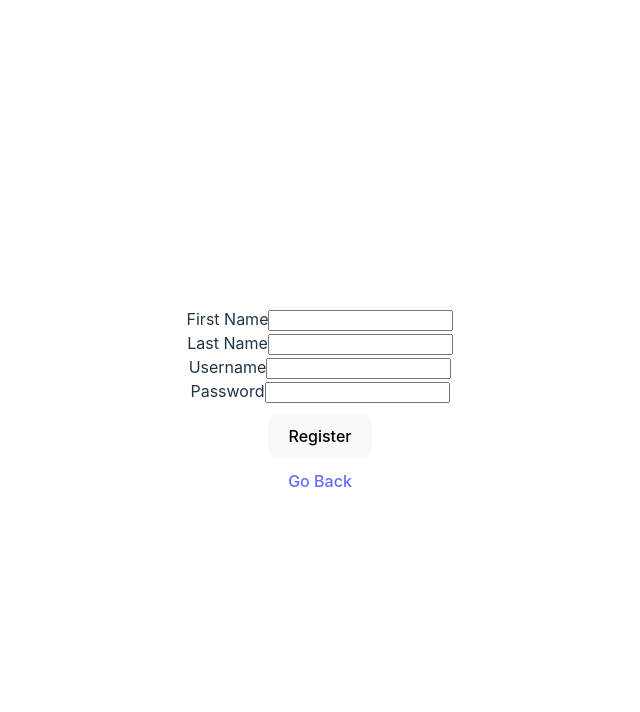
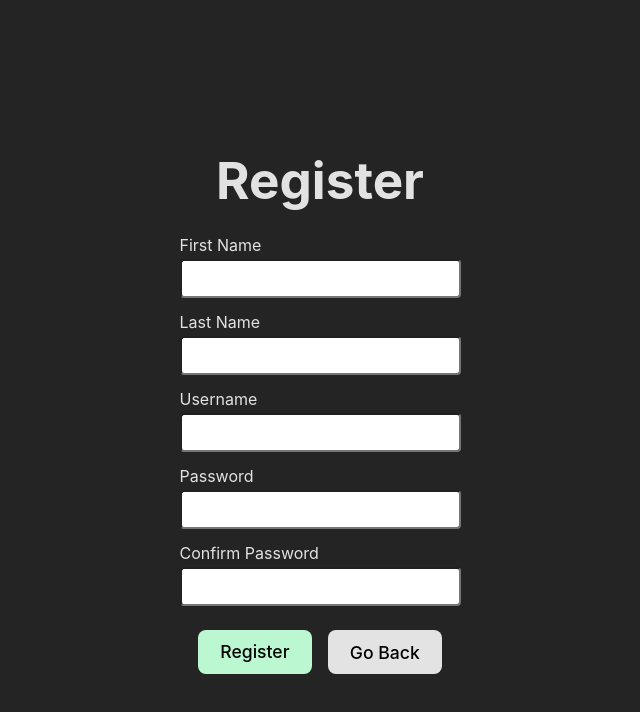
Before and after one commit to hwhuang27/yomi-client, a React (Vite) app: page /register in a window 1280 px wide. Shown: the top 712 px of the page, without its empty margins (320-960 px from the left). Built offline with nearby package versions, Linux system fonts and the light colour scheme.

Commit message:
Create login & register views

```diff
--- a/src/App.css
+++ b/src/App.css
@@ -5,25 +5,38 @@
   text-align: center;
 }
 
-.logo {
-  height: 6em;
-  padding: 1.5em;
-  will-change: filter;
-  transition: filter 300ms;
+h1{
+  margin-bottom: 12px;
 }
-.logo:hover {
-  filter: drop-shadow(0 0 2em #646cffaa);
+
+.form-content{
+  display: flex;
+  flex-direction: column;
 }
-.logo.react:hover {
-  filter: drop-shadow(0 0 2em #61dafbaa);
+
+label {
+  text-align: left;
+  margin: 12px 0 2px;
+}
+
+input{
+  font-size: 20px;
+  padding: 6px;
+  border-radius: 4px;
+}
+
+.btn-group{
+  margin-top: 16px;
 }
 
 .button {
   margin: 8px;
+  color: black;
+  background-color: rgba(255, 255, 255, 0.87);
   border-radius: 8px;
   border: 1px solid transparent;
   padding: 0.6em 1.2em;
-  font-size: 1em;
+  font-size: 1.1em;
   font-weight: 500;
   font-family: inherit;
   cursor: pointer;
@@ -38,26 +51,3 @@
 .button:focus-visible {
   outline: 4px auto -webkit-focus-ring-color;
 }
-
-@keyframes logo-spin {
-  from {
-    transform: rotate(0deg);
-  }
-  to {
-    transform: rotate(360deg);
-  }
-}
-
-@media (prefers-reduced-motion: no-preference) {
-  a:nth-of-type(2) .logo {
-    animation: logo-spin infinite 20s linear;
-  }
-}
-
-.card {
-  padding: 2em;
-}
-
-.read-the-docs {
-  color: #888;
-}
--- a/src/Login.jsx
+++ b/src/Login.jsx
@@ -1,22 +1,23 @@
 import { Link } from "react-router-dom";
-import './App.css'
 
 
 const Login = () => {
     return (
     <form action="/api/login" method="POST">
-        <div>
+        <h1>Login</h1>
+
+        <div className="form-content">
             <label for="username">Username</label>
             <input name="username" id="username" />
-        </div>
-        <div>
+
             <label for="password">Password</label>
             <input type="password" name="password" id="password" />
+
+            <div className="btn-group">
+                <button>Login</button>
+                <Link to='/register' className="button">Sign Up</Link>
+            </div>
         </div>
-        <div>
-            <button>Login</button>
-        </div>
-        <Link to='/register' className="button">Register</Link>
     </form>
     );
 };
--- a/src/Register.jsx
+++ b/src/Register.jsx
@@ -4,27 +4,32 @@ import './App.css'
 
 const Register = () => {
     return (
+        //<form action="https://bookshelf-api-production.up.railway.app/api/register" method="POST">
         <form action="/api/register" method="POST">
-        <div>
+        <h1>Register</h1>
+
+        <div className="form-content">
                 <label for="first_name">First Name</label>
                 <input name="first_name" id="first_name" />
-        </div>
-        <div>
+
                 <label for="last_name">Last Name</label>
                 <input name="last_name" id="last_name" />
-        </div>
-        <div>
+
                 <label for="username">Username</label>
                 <input name="username" id="username" />
-        </div>
-        <div>
+
                 <label for="password">Password</label>
                 <input type="password" name="password" id="password" />
+
+                <label for="confirm-password">Confirm Password</label>
+                <input type="password" name="confirm-password" id="confirm-password" />
+
+            <div className="btn-group">
+                <button>Register</button>
+                <Link to='/login' className="button">Go Back</Link>
             </div>
-        <div>
-            <button>Register</button>
         </div>
-        <Link to='/login' className="button">Go Back</Link>
+
     </form>
     );
 };
--- a/src/index.css
+++ b/src/index.css
@@ -37,18 +37,19 @@ h1 {
 }
 
 button {
-  margin: 12px 0;
+  margin: 8px;
   border-radius: 8px;
   border: 1px solid transparent;
   padding: 0.6em 1.2em;
-  font-size: 1em;
+  font-size: 1.1em;
   font-weight: 500;
   font-family: inherit;
-  background-color: #1a1a1a;
+  background-color: #bbf7d0;
   cursor: pointer;
   transition: border-color 0.25s;
 }
 button:hover {
+  color: #646cff;
   border-color: #646cff;
 }
 button:focus,
@@ -56,8 +57,7 @@ button:focus-visible {
   outline: 4px auto -webkit-focus-ring-color;
 }
 
-
-@media (prefers-color-scheme: light) {
+@media (prefers-color-scheme: dark) {
   :root {
     color: #213547;
     background-color: #ffffff;
```
Lines whose indentation alone changed are shown as unchanged.
